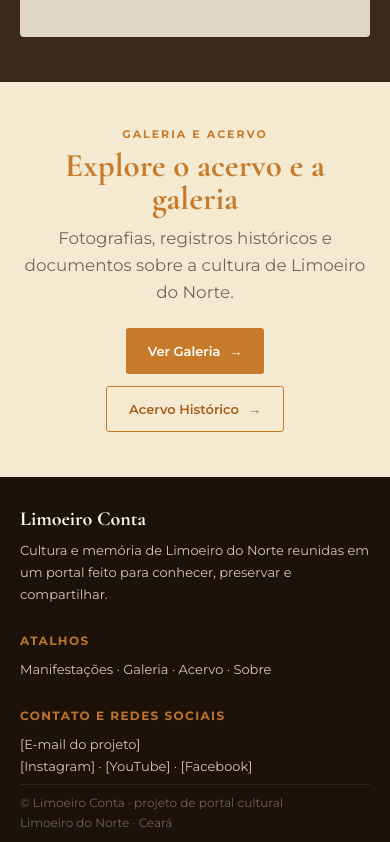
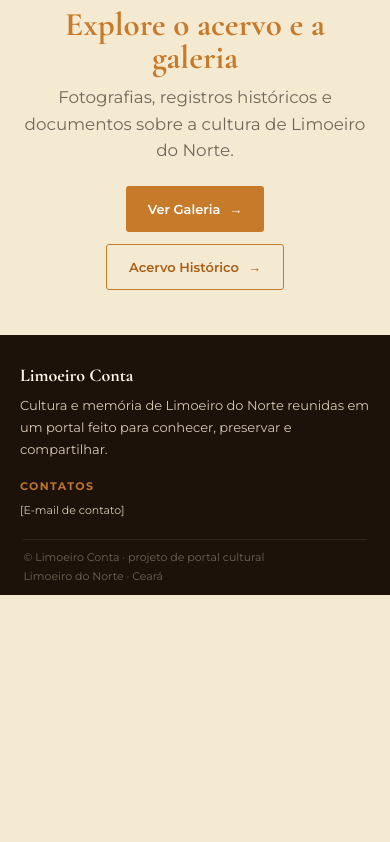
Before and after one commit to Gwinchester123/Limoeiro-Conta, a React (Vite) app in the folder Limoeiro-Conta/: page / in a window 390 px wide. Shown: the part 2764-3606 px from the top of the page. After the commit the page ends 3359 px from the top, so only its background shows below. Built offline with nearby package versions, Linux system fonts and the light colour scheme.

Commit message:
Add Footer component and remove footer sections from other components

```diff
--- a/Limoeiro-Conta/src/App.jsx
+++ b/Limoeiro-Conta/src/App.jsx
@@ -6,6 +6,7 @@ import FogosaPage from "./components/FogosaPage";
 import GalleryPage from "./components/GalleryPage";
 import AcervoPage from "./components/AcervoPage";
 import EventosPage from "./components/EventosPage";
+import Footer from "./components/Footer/Footer";
 
 function App() {
   return (
@@ -19,6 +20,7 @@ function App() {
         <Route path="/acervo" element={<AcervoPage />} />
         <Route path="/eventos" element={<EventosPage />} />
       </Routes>
+      <Footer />
     </BrowserRouter>
   );
 }
--- a/Limoeiro-Conta/src/components/BoiPaiDoCampoPage.jsx
+++ b/Limoeiro-Conta/src/components/BoiPaiDoCampoPage.jsx
@@ -33,12 +33,6 @@ export default function BoiPaiDoCampoPage() {
             <h1>Boi Pai do Campo</h1>
           </div>
 
-          <div className="manifestation-intro">
-            <p>
-              Uma expressão cultural que preserva memórias, personagens e histórias do
-              território cearense, mantendo viva a identidade popular local.
-            </p>
-          </div>
         </section>
 
         <div className="manifestation-image-box">
@@ -66,36 +60,6 @@ export default function BoiPaiDoCampoPage() {
               fortalecer a identidade da comunidade.
             </p>
           </aside>
-        </section>
-
-        <section className="manifestation-section">
-          <h2>Características e importância</h2>
-
-          <div className="manifestation-card-grid">
-            <article className="manifestation-card">
-              <span>Tradição compartilhada</span>
-              <p>
-                Envolve saberes, memória e práticas culturalmente transmitidas entre as
-                pessoas do território.
-              </p>
-            </article>
-
-            <article className="manifestation-card">
-              <span>Expressão coletiva</span>
-              <p>
-                Constrói vínculos entre comunidade, território e identidade cultural,
-                fortalecendo a apropriação coletiva da tradição.
-              </p>
-            </article>
-
-            <article className="manifestation-card">
-              <span>Memória entre gerações</span>
-              <p>
-                Mantém viva a experiência dos mais antigos e inspira novas formas de
-                reconhecimento cultural.
-              </p>
-            </article>
-          </div>
         </section>
 
         <section className="manifestation-section">
@@ -138,34 +102,6 @@ export default function BoiPaiDoCampoPage() {
         </div>
       </main>
 
-      <footer className="manifestation-footer">
-        <div className="manifestation-footer-brand">
-          <strong>Limoeiro Conta</strong>
-          <p>
-            Cultura e memória de Limoeiro do Norte reunidas em um portal feito para
-            conhecer, preservar e compartilhar.
-          </p>
-        </div>
-
-        <div>
-          <span className="footer-title">Atalhos</span>
-          <p>Manifestações · Galeria · Acervo · Sobre</p>
-        </div>
-
-        <div>
-          <span className="footer-title">Contato e redes sociais</span>
-          <p>
-            [E-mail do projeto]
-            <br />
-            [Instagram] · [YouTube] · [Facebook]
-          </p>
-        </div>
-
-        <div className="manifestation-footer-bottom">
-          <span>© Limoeiro Conta · projeto de portal cultural</span>
-          <span>Limoeiro do Norte · Ceará</span>
-        </div>
-      </footer>
     </div>
   );
 }
--- a/Limoeiro-Conta/src/components/Footer/Footer.css
+++ b/Limoeiro-Conta/src/components/Footer/Footer.css
@@ -1,17 +1,19 @@
 .footer {
   position: relative;
   display: grid;
-  grid-template-columns: 1.4fr 1fr 1fr;
+  grid-template-columns: minmax(0, 1.4fr) minmax(0, 1fr);
   gap: 45px;
   padding: 30px 6% 45px;
   background: var(--brown-dark);
   color: #d7c8b4;
+  text-align: left;
+  align-items: start;
 }
 
 .footer strong {
   color: #fff6e8;
   font-family: "Cormorant Garamond", serif;
-  font-size: 20px;
+  font-size: 18px;
 }
 
 .footer p {
@@ -20,9 +22,14 @@
   line-height: 1.7;
 }
 
+.footer p.footer-contact {
+  font-size: 11px;
+}
+
 .footer-title {
+  display: block;
   color: #bd742b;
-  font-size: 12px;
+  font-size: 11px;
   font-weight: 700;
   letter-spacing: 1.4px;
 }
@@ -34,33 +41,24 @@
   bottom: 12px;
   display: flex;
   justify-content: space-between;
+  align-items: center;
   padding-top: 10px;
   border-top: 1px solid rgba(255, 255, 255, 0.08);
   color: #6f6254;
-  font-size: 12px;
+  font-size: 11px;
+  text-align: left;
 }
 
 @media (max-width: 800px) {
   .footer {
     grid-template-columns: 1fr;
-    gap: 22px;
-    padding-bottom: 65px;
+    gap: 18px;
+    padding: 28px 20px 76px;
   }
 
   .footer-bottom {
     flex-direction: column;
+    align-items: flex-start;
     gap: 5px;
   }
 }
-
-@media (max-width: 520px) {
-  .footer {
-    padding-left: 20px;
-    padding-right: 20px;
-  }
-
-  .footer-bottom {
-    left: 20px;
-    right: 20px;
-  }
-}
--- a/Limoeiro-Conta/src/components/Footer/Footer.jsx
+++ b/Limoeiro-Conta/src/components/Footer/Footer.jsx
@@ -13,18 +13,10 @@ export default function Footer() {
       </div>
 
       <div>
-        <span className="footer-title">ATALHOS</span>
+        <span className="footer-title">CONTATOS</span>
 
-        <p>Manifestações · Galeria · Acervo · Sobre</p>
-      </div>
-
-      <div>
-        <span className="footer-title">CONTATO E REDES SOCIAIS</span>
-
-        <p>
-          [E-mail do projeto]
-          <br />
-          [Instagram] · [YouTube] · [Facebook]
+        <p className="footer-contact">
+          [E-mail de contato]
         </p>
       </div>
 
--- a/Limoeiro-Conta/src/components/Header.jsx
+++ b/Limoeiro-Conta/src/components/Header.jsx
@@ -35,7 +35,6 @@ export default function Header() {
         <a href="/#manifestacoes" onClick={closeMenu}>Manifestações</a>
         <Link to="/galeria" onClick={closeMenu}>Galeria</Link>
         <Link to="/acervo" onClick={closeMenu}>Acervo</Link>
-        <Link to="/eventos" onClick={closeMenu}>Eventos</Link>
         <a href="/#sobre" onClick={closeMenu}>Sobre</a>
       </nav>
     </header>
--- a/Limoeiro-Conta/src/components/LimoeiroHome.jsx
+++ b/Limoeiro-Conta/src/components/LimoeiroHome.jsx
@@ -175,12 +175,6 @@ export default function LimoeiroHome() {
             </p>
 
             <p>
-              O projeto nasce do reconhecimento de que a cultura
-              popular é patrimônio vivo, construída por gerações
-              e registrada ao garantir que ela continue existindo.
-            </p>
-
-            <p>
               Trata-se de um projeto acadêmico, desenvolvido
               com o objetivo de criar um espaço digital acessível
               onde visitantes possam conhecer as manifestações,
@@ -248,68 +242,6 @@ export default function LimoeiroHome() {
       </main>
 
 
-      <footer
-        className="footer"
-        id="acervo"
-      >
-
-        <div>
-
-          <strong>
-            Limoeiro Conta
-          </strong>
-
-          <p>
-            Cultura e memória de Limoeiro do Norte
-            reunidas em um portal feito para conhecer,
-            preservar e compartilhar.
-          </p>
-
-        </div>
-
-
-        <div>
-
-          <span className="footer-title">
-            ATALHOS
-          </span>
-
-          <p>
-            Manifestações · Galeria · Acervo · Sobre
-          </p>
-
-        </div>
-
-
-        <div>
-
-          <span className="footer-title">
-            CONTATO E REDES SOCIAIS
-          </span>
-
-          <p>
-            [E-mail do projeto]
-            <br />
-            [Instagram] · [YouTube] · [Facebook]
-          </p>
-
-        </div>
-
-
-        <div className="footer-bottom">
-
-          <span>
-            © Limoeiro Conta · projeto de portal cultural
-          </span>
-
-          <span>
-            Limoeiro do Norte · Ceará
-          </span>
-
-        </div>
-
-      </footer>
-
     </div>
   );
 }
--- a/Limoeiro-Conta/src/paginas/Pagina_Inicial/Pagina_Inicial.jsx
+++ b/Limoeiro-Conta/src/paginas/Pagina_Inicial/Pagina_Inicial.jsx
@@ -1,6 +1,5 @@
 import "./Pagina_Inicial.css";
 import Header from "../../components/Header/Header";
-import Footer from "../../components/Footer/Footer";
 import Main from "../../components/Main";
 
 export default function Pagina_Inicial() {
@@ -9,8 +8,6 @@ export default function Pagina_Inicial() {
       <Header />
 
       <Main />
-
-      <Footer />
     </div>
   );
 }
--- a/Limoeiro-Conta/src/styles/LimoeiroHome.css
+++ b/Limoeiro-Conta/src/styles/LimoeiroHome.css
@@ -17,11 +17,15 @@
 }
 
 html {
-  scroll-behavior: smooth;
+  max-width: 100%;
+  overflow-x: hidden;
+  scroll-behavior: auto;
 }
 
 body {
   margin: 0;
+  max-width: 100%;
+  overflow-x: hidden;
   background: var(--cream);
   color: var(--text);
   font-family: "Montserrat", sans-serif;
@@ -390,28 +394,18 @@ a {
 .gallery-card-top {
   display: flex;
   align-items: center;
-  justify-content: space-between;
-  gap: 10px;
   margin-bottom: 10px;
   font-size: 0.72rem;
-  color: var(--muted);
-  text-transform: lowercase;
 }
 
 .gallery-card-tag {
   display: inline-flex;
   align-items: center;
-  justify-content: center;
   padding: 5px 8px;
   border-radius: 999px;
   background: rgba(199, 123, 42, 0.12);
   color: var(--orange-dark);
   font-weight: 700;
-}
-
-.gallery-card-count {
-  font-size: 0.7rem;
-  color: var(--muted);
 }
 
 .gallery-card-thumb {
@@ -791,41 +785,6 @@ a {
   margin-top: 24px;
 }
 
-.manifestation-footer {
-  position: relative;
-  display: grid;
-  grid-template-columns: 1.4fr 1fr 1fr;
-  gap: 45px;
-  padding: 30px 6% 45px;
-  background: var(--brown-dark);
-  color: #d7c8b4;
-}
-
-.manifestation-footer strong {
-  color: #fff6e8;
-  font-family: "Cormorant Garamond", serif;
-  font-size: 17px;
-}
-
-.manifestation-footer p {
-  margin: 8px 0 0;
-  font-size: 11px;
-  line-height: 1.7;
-}
-
-.manifestation-footer-bottom {
-  position: absolute;
-  left: 6%;
-  right: 6%;
-  bottom: 12px;
-  display: flex;
-  justify-content: space-between;
-  padding-top: 10px;
-  border-top: 1px solid rgba(255,255,255,.08);
-  color: #6f6254;
-  font-size: 10px;
-}
-
 .gallery-grid {
   display: grid;
   grid-template-columns: repeat(3, minmax(0, 1fr));
@@ -1067,49 +1026,6 @@ a {
 
 
 
-.footer {
-  position: relative;
-  display: grid;
-  grid-template-columns: 1.4fr 1fr 1fr;
-  gap: 45px;
-  padding: 30px 6% 45px;
-  background: var(--brown-dark);
-  color: #d7c8b4;
-}
-
-.footer strong {
-  color: #fff6e8;
-  font-family: "Cormorant Garamond", serif;
-  font-size: 17px;
-}
-
-.footer p {
-  margin: 8px 0 0;
-  font-size: 11px;
-  line-height: 1.7;
-}
-
-.footer-title {
-  color: #bd742b;
-  font-size: 10px;
-  font-weight: 700;
-  letter-spacing: 1.4px;
-}
-
-.footer-bottom {
-  position: absolute;
-  left: 6%;
-  right: 6%;
-  bottom: 12px;
-  display: flex;
-  justify-content: space-between;
-  padding-top: 10px;
-  border-top: 1px solid rgba(255,255,255,.08);
-  color: #6f6254;
-  font-size: 10px;
-}
-
-
 @media (max-width: 1024px) {
   .cards {
     grid-template-columns: repeat(2, minmax(220px, 1fr));
@@ -1188,20 +1104,6 @@ a {
     grid-template-columns: 1fr;
   }
 
-  .manifestation-footer {
-    grid-template-columns: 1fr;
-    gap: 22px;
-    padding-bottom: 68px;
-  }
-
-  .manifestation-footer-bottom {
-    left: 20px;
-    right: 20px;
-    flex-direction: column;
-    align-items: flex-start;
-    gap: 5px;
-  }
-
   .gallery-shell {
     padding-left: 18px;
     padding-right: 18px;
@@ -1261,17 +1163,6 @@ a {
   .about {
     grid-template-columns: 1fr;
     gap: 30px;
-  }
-
-  .footer {
-    grid-template-columns: 1fr;
-    gap: 22px;
-    padding-bottom: 65px;
-  }
-
-  .footer-bottom {
-    flex-direction: column;
-    gap: 5px;
   }
 
   .event-page {
@@ -1372,11 +1263,6 @@ a {
     align-items: center;
   }
 
-  .footer {
-    padding-left: 20px;
-    padding-right: 20px;
-  }
-
   .event-page {
     padding-left: 14px;
     padding-right: 14px;
@@ -1463,8 +1349,4 @@ a {
     justify-content: center;
   }
 
-  .footer-bottom {
-    left: 20px;
-    right: 20px;
-  }
 }
```
Also changed, not shown: Limoeiro-Conta/src/components/GalleryPage.jsx (+1 -13 lines).
